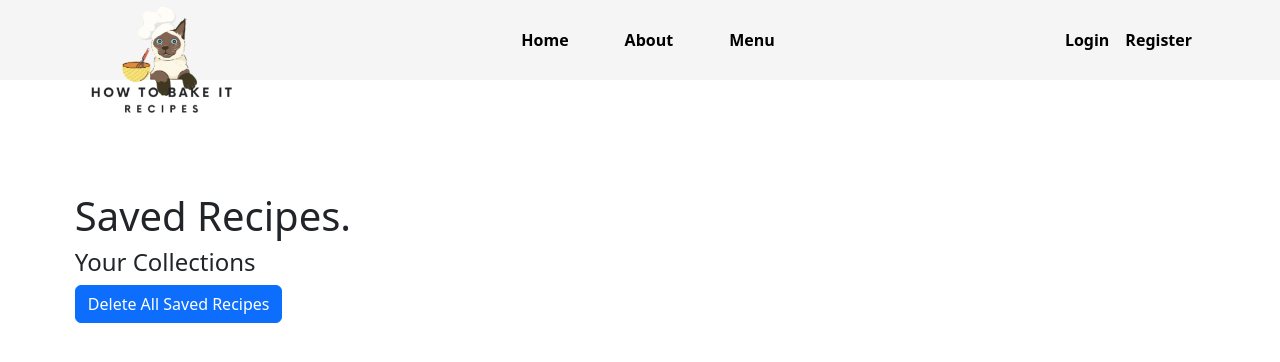
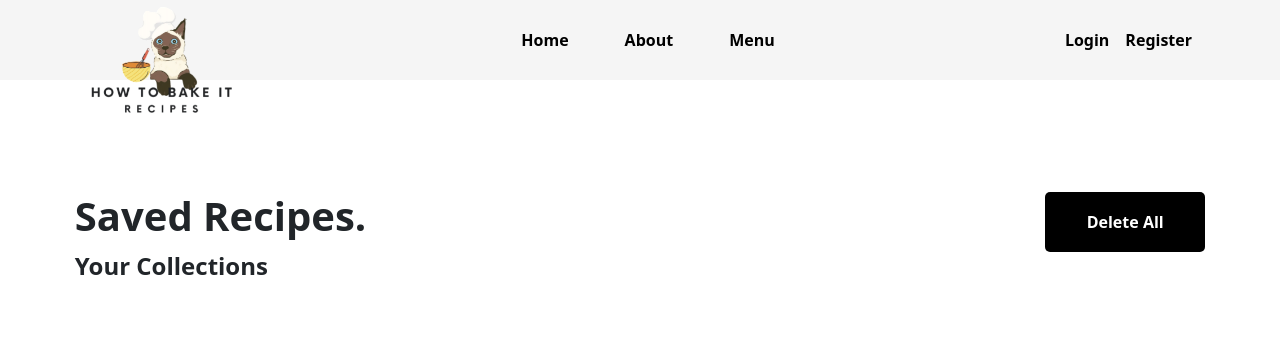
Before and after one commit to eunicepague/How-To-Bake-It-Recipes, a React (Vite) app: page /saved-recipes in a window 1280 px wide. Shown: the top 362 px of the page. Built offline with nearby package versions, Linux system fonts and the light colour scheme.

Commit message:
fixed Saved component ui layout

```diff
--- a/src/components/Saved/Saved.css
+++ b/src/components/Saved/Saved.css
@@ -6,8 +6,39 @@
   margin-top: 7rem;
 }
 
+.saved-container a {
+  color: black;
+  text-decoration: none;
+}
+
 .saved-content {
   width: 90%;
+}
+
+#saved-intro {
+  display: flex;
+  justify-content: space-between;
+}
+
+#saved-intro h1 {
+  font-weight: bold;
+}
+.saved-content h4 {
+  font-weight: bold;
+  margin-bottom: 2rem;
+}
+
+.saved-btn {
+  display: flex;
+  justify-content: center;
+  background-color: black;
+  border-color: transparent;
+  color: white;
+  font-weight: bold;
+  font-size: 16x;
+  width: 10rem;
+  padding: 1rem;
+  border-radius: 5px;
 }
 
 .saved-img-container {
@@ -16,18 +47,18 @@
   padding: 1rem;
   width: 100%;
   height: 100%;
+  margin-bottom: 1rem;
 }
 
 .saved-inner {
   display: flex;
 }
-.saved-img-container {
-  height: 100%;
-}
 
 .saved-img-container img {
+  display: flex;
+  margin: auto;
   width: 100%;
-  height: 300px;
+  height: 200px;
   object-fit: cover;
 }
 
@@ -51,3 +82,19 @@
     height: 250px;
   }
 }
+
+@media (max-width: 576px) {
+  .saved-btn-sm {
+    display: flex;
+    justify-content: center;
+    background-color: black;
+    border-color: transparent;
+    color: white;
+    font-weight: bold;
+    font-size: 16x;
+    width: 100%;
+    padding: 0.5rem;
+    border-radius: 5px;
+    margin: 1rem 0;
+  }
+}
--- a/src/components/Saved/Saved.jsx
+++ b/src/components/Saved/Saved.jsx
@@ -1,7 +1,8 @@
 import { useEffect, useState } from 'react';
-import { Container, Row, Col, Button } from 'react-bootstrap';
+import { Container, Row, Col } from 'react-bootstrap';
 import './Saved.css';
 import axios from 'axios';
+import { Link } from 'react-router-dom';
 
 const Saved = () => {
   const [savedRecipes, setSavedRecipes] = useState([]);
@@ -44,21 +45,45 @@ const Saved = () => {
     <Container fluid className="saved-container">
       <section className="saved-content">
         <Col>
+          <div id="saved-intro">
             <h1>Saved Recipes.</h1>
+            <button
+              className="d-none d-sm-flex saved-btn"
+              onClick={deleteSavedRecipes}
+            >
+              Delete All
+            </button>
+          </div>
+
           <h4>Your Collections</h4>
-          <Button onClick={deleteSavedRecipes}>Delete All Saved Recipes</Button>
+          <button
+            className="d-flex d-sm-none saved-btn-sm"
+            onClick={deleteSavedRecipes}
+          >
+            Delete All
+          </button>
 
           {savedRecipes.map((recipe, index) => (
-            <Row className="saved-img-container" key={index}>
-              <Col sm={12} md={4} lg={4}>
+            <div key={index}>
+              <Link
+                to={`/category/${
+                  Array.isArray(recipe.category)
+                    ? recipe.category[0].toLowerCase() // Use the first category instead of joining all
+                    : recipe.category.toLowerCase()
+                }/${recipe.id}`}
+              >
+                <Row className="saved-img-container">
+                  <Col sm={12} md={4} lg={3} id>
                     <img src={recipe.image[0]} alt="" />
                   </Col>
 
-              <Col sm={12} md={8} lg={8} id="saved-img-intro">
+                  <Col sm={12} md={8} lg={9} id="saved-img-intro">
                     <h2>{recipe.title}</h2>
                     <p>{recipe.description}</p>
                   </Col>
                 </Row>
+              </Link>
+            </div>
           ))}
         </Col>
       </section>
```
Lines whose indentation alone changed are shown as unchanged.
